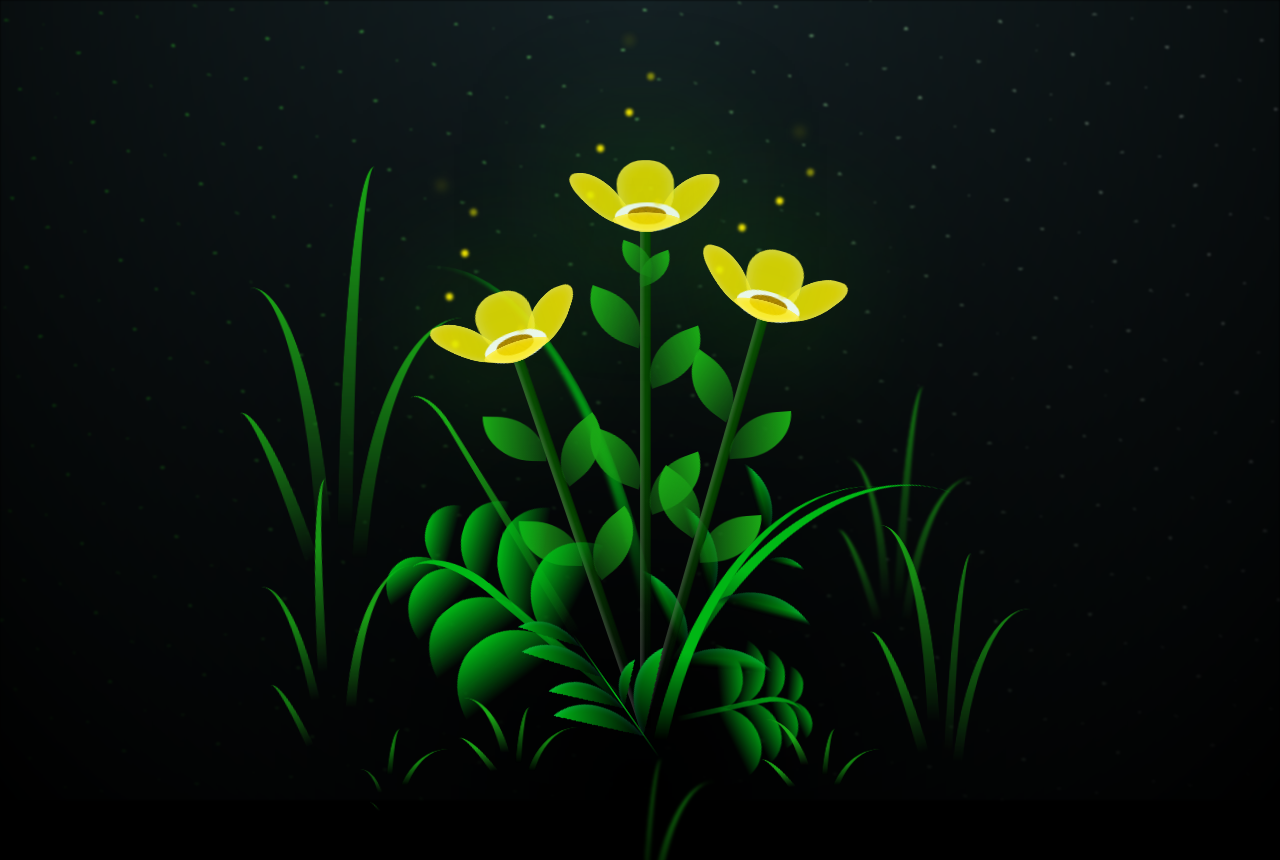
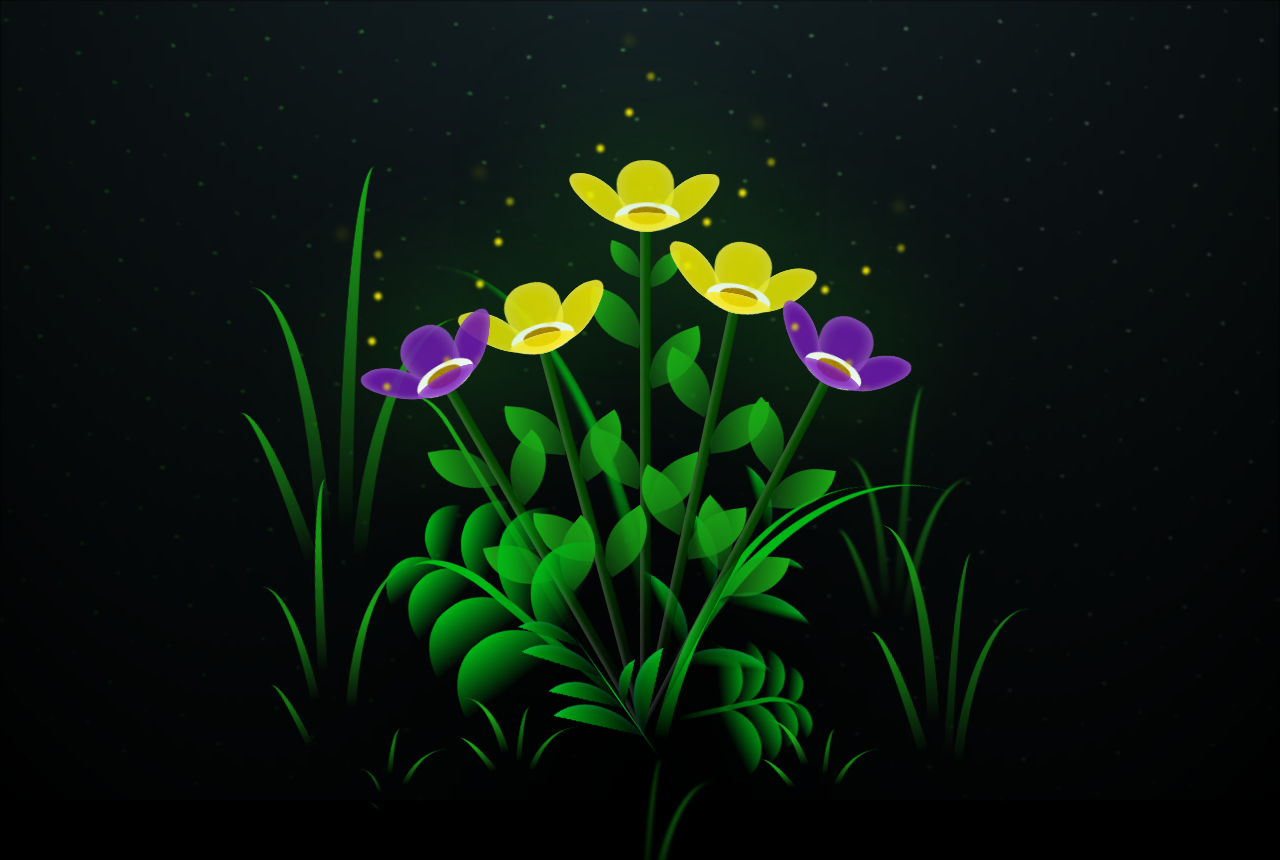
Before and after one commit to ar-aar-aaar/Rosi, a plain HTML site: page flowers.html in a window 1280 px wide. Shown: the top 860 px of the page. Drawn offline with Linux system fonts and the light colour scheme.

Commit message:
Se agregan 2 flores más y se cambia color de flores extra

```diff
--- a/css/main.css
+++ b/css/main.css
@@ -81,8 +81,8 @@ body {
           animation: blooming-leaf-left var(--fl-speed) 2s backwards;
 }
 .flower--2 {
-  left: 50%;
-  transform: rotate(20deg);
+  left: 80%;
+  transform: rotate(35deg);
   -webkit-animation: moving-flower-2 4s linear infinite;
           animation: moving-flower-2 4s linear infinite;
 }
@@ -108,8 +108,8 @@ body {
           animation: blooming-leaf-left var(--fl-speed) 1.3s backwards;
 }
 .flower--3 {
-  left: 50%;
-  transform: rotate(-15deg);
+  left: 80%;
+  transform: rotate(-30deg);
   -webkit-animation: moving-flower-3 4s linear infinite;
           animation: moving-flower-3 4s linear infinite;
 }
@@ -133,6 +133,58 @@ body {
   -webkit-animation: blooming-leaf-left var(--fl-speed) 1.9s backwards;
           animation: blooming-leaf-left var(--fl-speed) 1.9s backwards;
 }
+.flower--4 {
+  left: 100%;
+  transform: rotate(-80deg);
+  -webkit-animation: moving-flower-4 4s linear infinite;
+          animation: moving-flower-4 4s linear infinite;
+}
+.flower--4 .flower__line {
+  -webkit-animation-delay: 0.9s;
+          animation-delay: 0.9s;
+}
+.flower--4 .flower__line__leaf--1 {
+  -webkit-animation: blooming-leaf-right var(--fl-speed) 2.5s backwards;
+          animation: blooming-leaf-right var(--fl-speed) 2.5s backwards;
+}
+.flower--4 .flower__line__leaf--2 {
+  -webkit-animation: blooming-leaf-right var(--fl-speed) 2.3s backwards;
+          animation: blooming-leaf-right var(--fl-speed) 2.3s backwards;
+}
+.flower--4 .flower__line__leaf--3 {
+  -webkit-animation: blooming-leaf-left var(--fl-speed) 2.1s backwards;
+          animation: blooming-leaf-left var(--fl-speed) 2.1s backwards;
+}
+.flower--4 .flower__line__leaf--4 {
+  -webkit-animation: blooming-leaf-left var(--fl-speed) 1.9s backwards;
+          animation: blooming-leaf-left var(--fl-speed) 1.9s backwards;
+}
+.flower--5 {
+  left: 300%;
+  transform: rotate(60deg);
+  -webkit-animation: moving-flower-5 4s linear infinite;
+          animation: moving-flower-5 4s linear infinite;
+}
+.flower--5 .flower__line {
+  -webkit-animation-delay: 0.9s;
+          animation-delay: 0.9s;
+}
+.flower--5 .flower__line__leaf--1 {
+  -webkit-animation: blooming-leaf-right var(--fl-speed) 2.5s backwards;
+          animation: blooming-leaf-right var(--fl-speed) 2.5s backwards;
+}
+.flower--5 .flower__line__leaf--2 {
+  -webkit-animation: blooming-leaf-right var(--fl-speed) 2.3s backwards;
+          animation: blooming-leaf-right var(--fl-speed) 2.3s backwards;
+}
+.flower--5 .flower__line__leaf--3 {
+  -webkit-animation: blooming-leaf-left var(--fl-speed) 2.1s backwards;
+          animation: blooming-leaf-left var(--fl-speed) 2.1s backwards;
+}
+.flower--5 .flower__line__leaf--4 {
+  -webkit-animation: blooming-leaf-left var(--fl-speed) 1.9s backwards;
+          animation: blooming-leaf-left var(--fl-speed) 1.9s backwards;
+}
 .flower__leafs {
   position: relative;
   -webkit-animation: blooming-flower 2s backwards;
@@ -149,6 +201,14 @@ body {
 .flower__leafs--3 {
   -webkit-animation-delay: 1.7s;
           animation-delay: 1.7s;
+}
+.flower__leafs--4 {
+  -webkit-animation-delay: 2.1s;
+          animation-delay: 2.1s;
+}
+.flower__leafs--5 {
+  -webkit-animation-delay: 2.1s;
+          animation-delay: 2.1s;
 }
 .flower__leafs::after {
   content: "";
@@ -173,6 +233,11 @@ body {
   transform-origin: bottom center;
   opacity: 0.9;
   box-shadow: inset 0 0 2vmin rgba(255, 255, 255, 0.5);
+}
+.flower--4 .flower__leaf, .flower--5 .flower__leaf
+ {
+  background-color: #1aaa15;
+  background-image: linear-gradient(to top, #7209b7, #7209b7);
 }
 .flower__leaf--1 {
   transform: translate(-10%, 1%) rotateY(40deg) rotateX(-50deg);
@@ -275,12 +340,13 @@ body {
 }
 .flower__line__leaf--5 {
   top: 0;
+  left: 190%;
   transform-origin: left;
   transform: rotate(70deg) rotateY(30deg) scale(0.6);
 }
 .flower__line__leaf--6 {
   top: -2%;
-  left: -450%;
+  left: -555%;
   transform-origin: right;
   transform: rotate(-70deg) rotateY(30deg) scale(0.6);
 }
@@ -1215,7 +1281,7 @@ body {
 }
 @keyframes moving-flower-2 {
   0%, 100% {
-    transform: rotate(18deg);
+    transform: rotate(10deg);
   }
   50% {
     transform: rotate(14deg);
@@ -1223,7 +1289,7 @@ body {
 }
 @-webkit-keyframes moving-flower-3 {
   0%, 100% {
-    transform: rotate(-18deg);
+    transform: rotate(-10deg);
   }
   50% {
     transform: rotate(-20deg) rotateY(-10deg);
@@ -1231,10 +1297,42 @@ body {
 }
 @keyframes moving-flower-3 {
   0%, 100% {
-    transform: rotate(-18deg);
+    transform: rotate(-10deg);
   }
   50% {
     transform: rotate(-20deg) rotateY(-10deg);
+  }
+}
+@-webkit-keyframes moving-flower-4 {
+  0%, 100% {
+    transform: rotate(-25deg);
+  }
+  50% {
+    transform: rotate(-35deg) rotateY(-30deg);
+  }
+}
+@keyframes moving-flower-4 {
+  0%, 100% {
+    transform: rotate(-25deg);
+  }
+  50% {
+    transform: rotate(-35deg) rotateY(-30deg);
+  }
+}
+@-webkit-keyframes moving-flower-5 {
+  0%, 100% {
+    transform: rotate(30deg);
+  }
+  50% {
+    transform: rotate(25deg) rotateY(35deg);
+  }
+}
+@keyframes moving-flower-5 {
+  0%, 100% {
+    transform: rotate(30deg);
+  }
+  50% {
+    transform: rotate(25deg) rotateY(35deg);
   }
 }
 @-webkit-keyframes blooming-leaf-right {
--- a/flowers.html
+++ b/flowers.html
@@ -6,7 +6,7 @@
     <meta name="viewport" content="width=device-width, initial-scale=1.0">
     <link rel="stylesheet" href="css/main.css">
     <link rel="icon" href="img/flowers.png" type="image/x-icon">
-    <title>FLORES</title>
+    <title>Si ves esto, te amo</title>
 </head>
 
 <body class="container">
@@ -68,6 +68,58 @@
 
       <div class="flower flower--3">
         <div class="flower__leafs flower__leafs--3">
+          <div class="flower__leaf flower__leaf--1"></div>
+          <div class="flower__leaf flower__leaf--2"></div>
+          <div class="flower__leaf flower__leaf--3"></div>
+          <div class="flower__leaf flower__leaf--4"></div>
+          <div class="flower__white-circle"></div>
+
+          <div class="flower__light flower__light--1"></div>
+          <div class="flower__light flower__light--2"></div>
+          <div class="flower__light flower__light--3"></div>
+          <div class="flower__light flower__light--4"></div>
+          <div class="flower__light flower__light--5"></div>
+          <div class="flower__light flower__light--6"></div>
+          <div class="flower__light flower__light--7"></div>
+          <div class="flower__light flower__light--8"></div>
+
+        </div>
+        <div class="flower__line">
+          <div class="flower__line__leaf flower__line__leaf--1"></div>
+          <div class="flower__line__leaf flower__line__leaf--2"></div>
+          <div class="flower__line__leaf flower__line__leaf--3"></div>
+          <div class="flower__line__leaf flower__line__leaf--4"></div>
+        </div>
+      </div>
+
+      <div class="flower flower--4">
+        <div class="flower__leafs flower__leafs--4">
+          <div class="flower__leaf flower__leaf--1"></div>
+          <div class="flower__leaf flower__leaf--2"></div>
+          <div class="flower__leaf flower__leaf--3"></div>
+          <div class="flower__leaf flower__leaf--4"></div>
+          <div class="flower__white-circle"></div>
+
+          <div class="flower__light flower__light--1"></div>
+          <div class="flower__light flower__light--2"></div>
+          <div class="flower__light flower__light--3"></div>
+          <div class="flower__light flower__light--4"></div>
+          <div class="flower__light flower__light--5"></div>
+          <div class="flower__light flower__light--6"></div>
+          <div class="flower__light flower__light--7"></div>
+          <div class="flower__light flower__light--8"></div>
+
+        </div>
+        <div class="flower__line">
+          <div class="flower__line__leaf flower__line__leaf--1"></div>
+          <div class="flower__line__leaf flower__line__leaf--2"></div>
+          <div class="flower__line__leaf flower__line__leaf--3"></div>
+          <div class="flower__line__leaf flower__line__leaf--4"></div>
+        </div>
+      </div>
+
+      <div class="flower flower--5">
+        <div class="flower__leafs flower__leafs--5">
           <div class="flower__leaf flower__leaf--1"></div>
           <div class="flower__leaf flower__leaf--2"></div>
           <div class="flower__leaf flower__leaf--3"></div>
```
